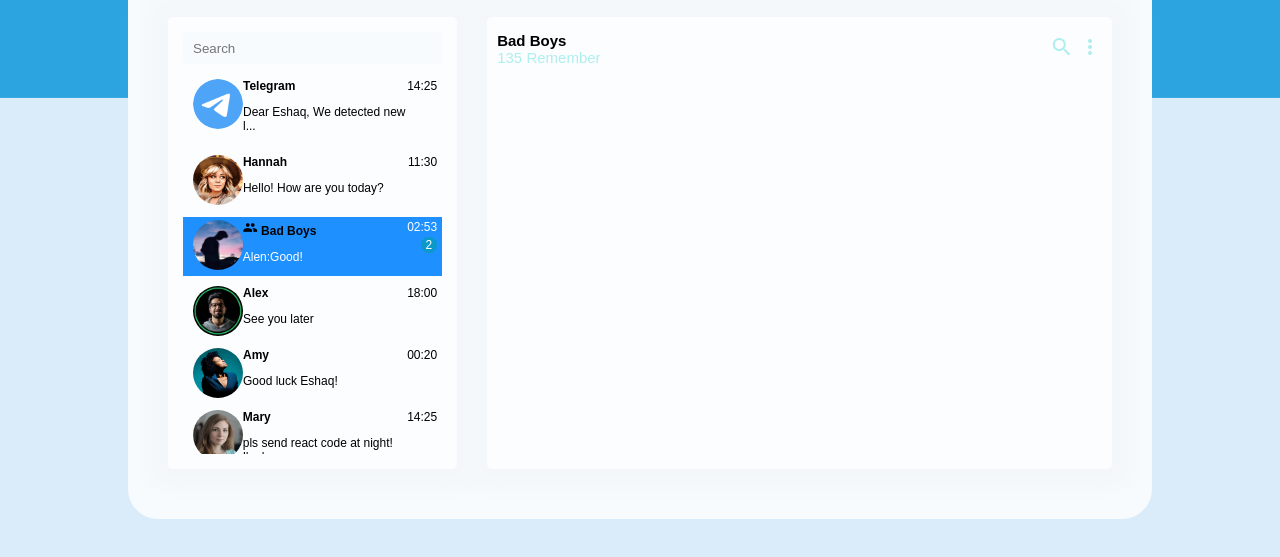
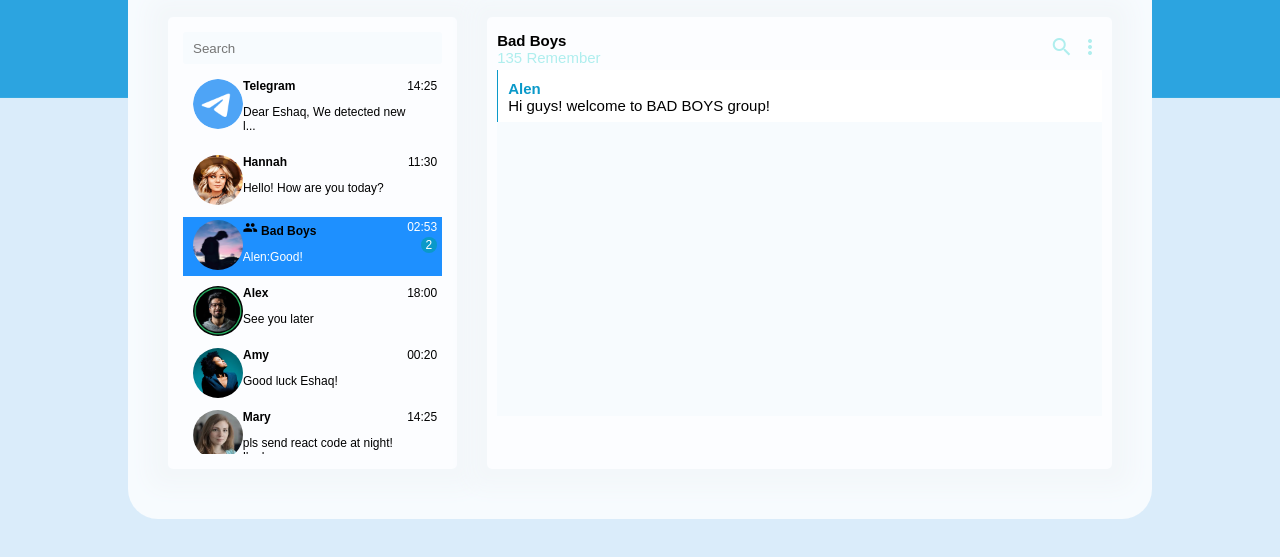
Before and after one commit to Issac-code/telegram-new-face, a plain HTML site: page index.html in a window 1280 px wide. Shown: the part 181-738 px from the top of the page. Drawn offline with Linux system fonts and the light colour scheme.

Commit message:
Add pinned message to chat body

```diff
--- a/index.html
+++ b/index.html
@@ -108,6 +108,12 @@
                         <i class="material-icons">more_vert</i>
                     </div>
                 </div>
+                <div id="bodyChat">
+                    <div id="pinnedMessage">
+                        <span id="userSender">Alen</span>
+                        Hi guys! welcome to BAD BOYS group!
+                    </div>
+                </div>
             </div>
         </main>
     </div>
--- a/styles/style.css
+++ b/styles/style.css
@@ -161,3 +161,21 @@ main {
     color: paleturquoise;
     align-items: center;
 }
+
+#bodyChat {
+    background-color: rgb(247, 251, 254);
+    display: grid;
+    grid-template-rows: 15% 85%;
+}
+
+#pinnedMessage {
+    background-color: #fff;
+    border-left: 1px solid rgb(10, 153, 201);
+    padding: 10px;
+}
+
+#userSender {
+    color: rgb(10, 153, 201);
+    font-weight: bold;
+    display: block;
+}
```
